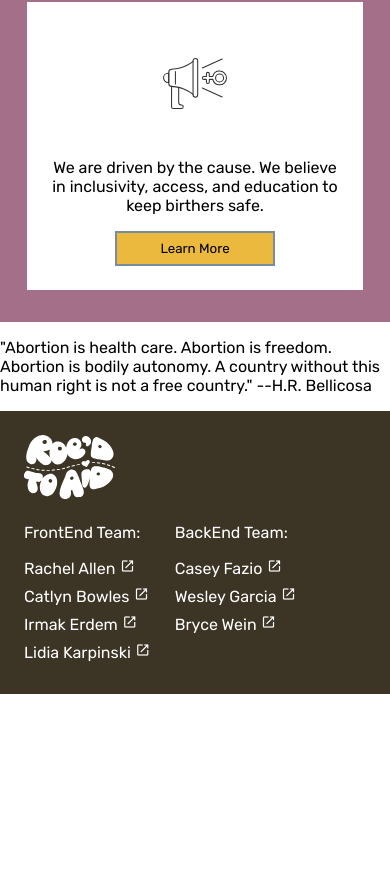
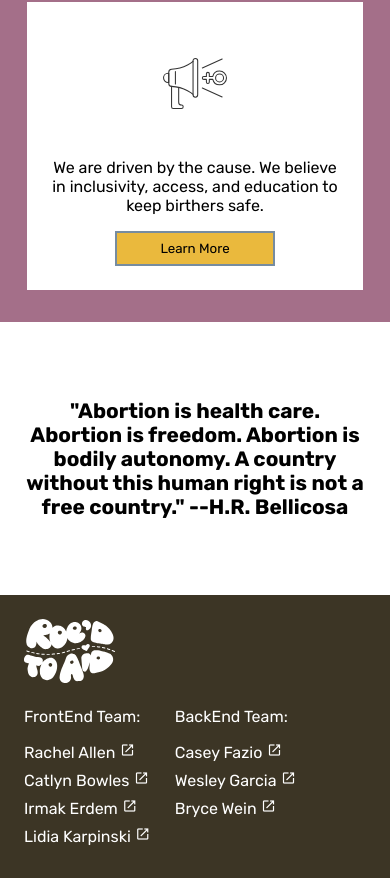
Before and after one commit to Roe-dToAid/roed_to_aid_fe, a React (Create React App) app: page / in a window 390 px wide. Shown: the part 1817-2695 px from the top of the page. Before the commit the page ends 2511 px from the top, so only its background shows below. Built offline with nearby package versions, Linux system fonts and the light colour scheme.

Commit message:
Added styling to quote and formatting for responsiveness

```diff
--- a/src/Components/QuoteBlock/QuoteBlock.scss
+++ b/src/Components/QuoteBlock/QuoteBlock.scss
@@ -0,0 +1,11 @@
+.quote-container {
+  display: flex;
+  align-items: center;
+  background-color: #ffffff;
+  padding: 1.5rem;
+  text-align: center;
+  p {
+    font-weight: 700;
+    font-size: 1.3rem;
+  }
+}
--- a/src/Views/HomeView/HomeView.js
+++ b/src/Views/HomeView/HomeView.js
@@ -22,7 +22,7 @@ const HomeView = () => {
       <div className="preview-block-container">
         <PreviewBlocks />
       </div>
-      <div>
+      <div className="quote-block-container">
         <QuoteBlock />
       </div>
     </div>
--- a/src/Views/HomeView/HomeView.scss
+++ b/src/Views/HomeView/HomeView.scss
@@ -36,6 +36,18 @@
   width: 100%;
   gap: 1.5rem;
 }
+
+.quote-block-container {
+  display: flex;
+  flex-direction: row;
+  flex-wrap: wrap;
+  align-items: center;
+  justify-content: center;
+  padding: 2rem 0;
+  width: 100%;
+  gap: 1.5rem;
+}
+
 @media (min-width: 768px) {
   .welcome-container {
     display: flex;
```
